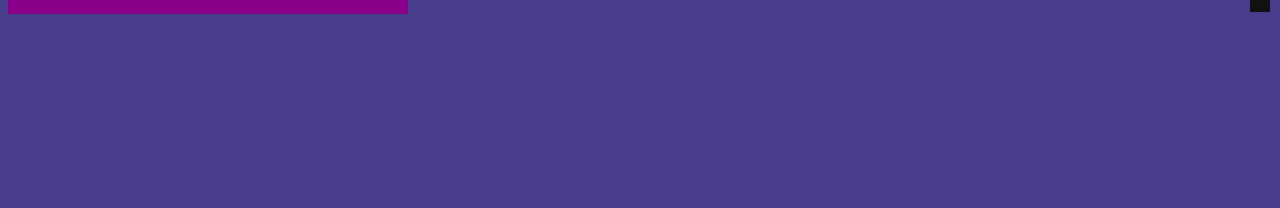
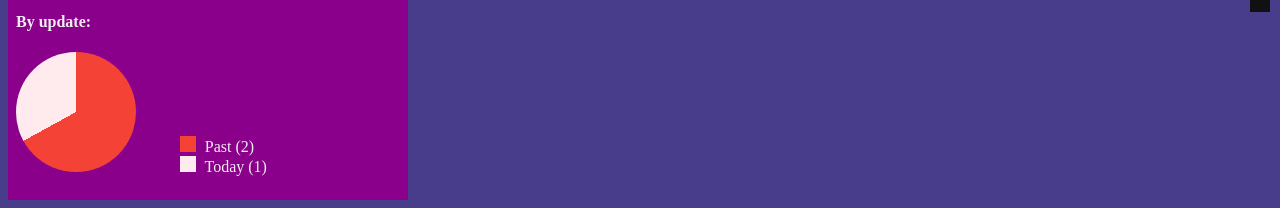
Before and after one commit to evyatarshlar/travel-tip-starter, a plain HTML site: page index.html in a window 1280 px wide. Shown: the part 888-1096 px from the top of the page. Before the commit the page ends 910 px from the top, so only its background shows below. Drawn offline with Linux system fonts and the light colour scheme; some packages are replaced by stand-ins of ours.

Commit message:
Add pie to html

```diff
--- a/index.html
+++ b/index.html
@@ -63,6 +63,11 @@
                         <div class="pie"></div>
                         <ul class="legend"></ul>
                     </div>
+                    <div class="loc-stats-lastupdated">
+                        <h4>By update:</h4>
+                        <div class="pie"></div>
+                        <ul class="legend"></ul>
+                    </div>
                 </section>
             </section>
         </div>
```
